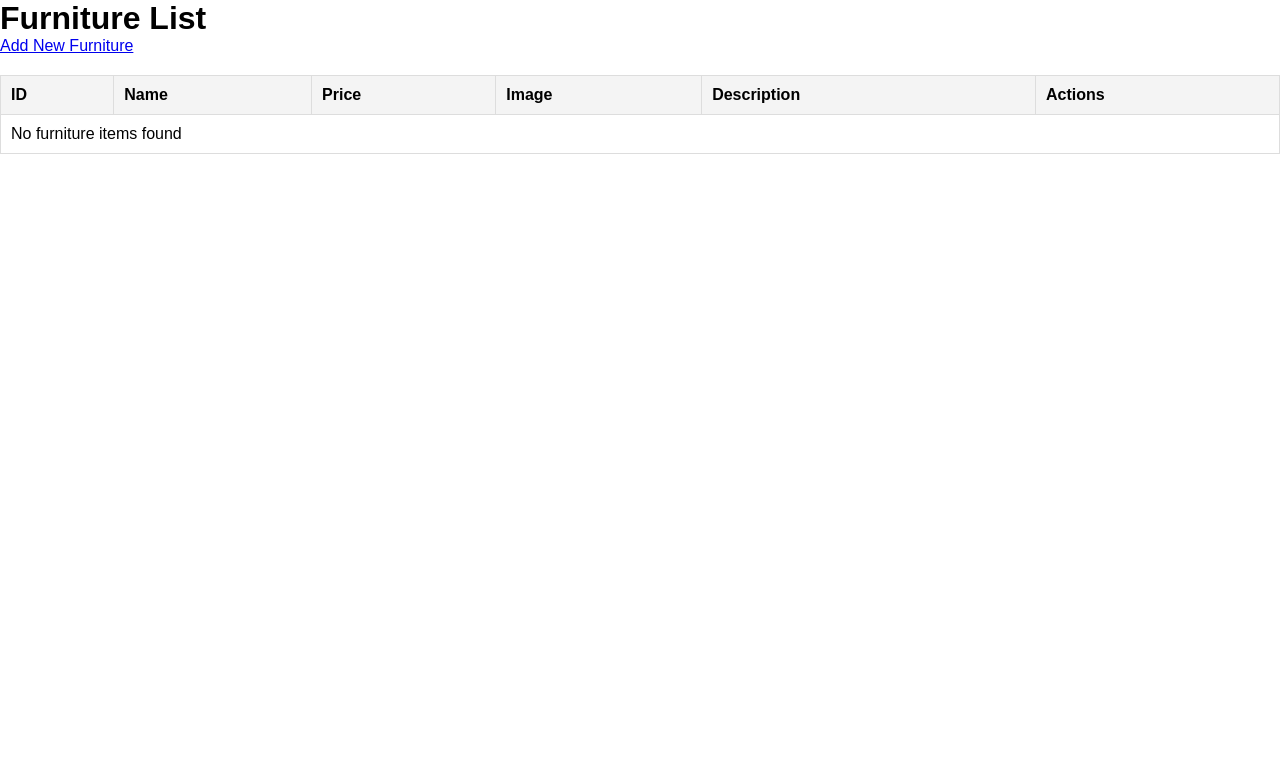
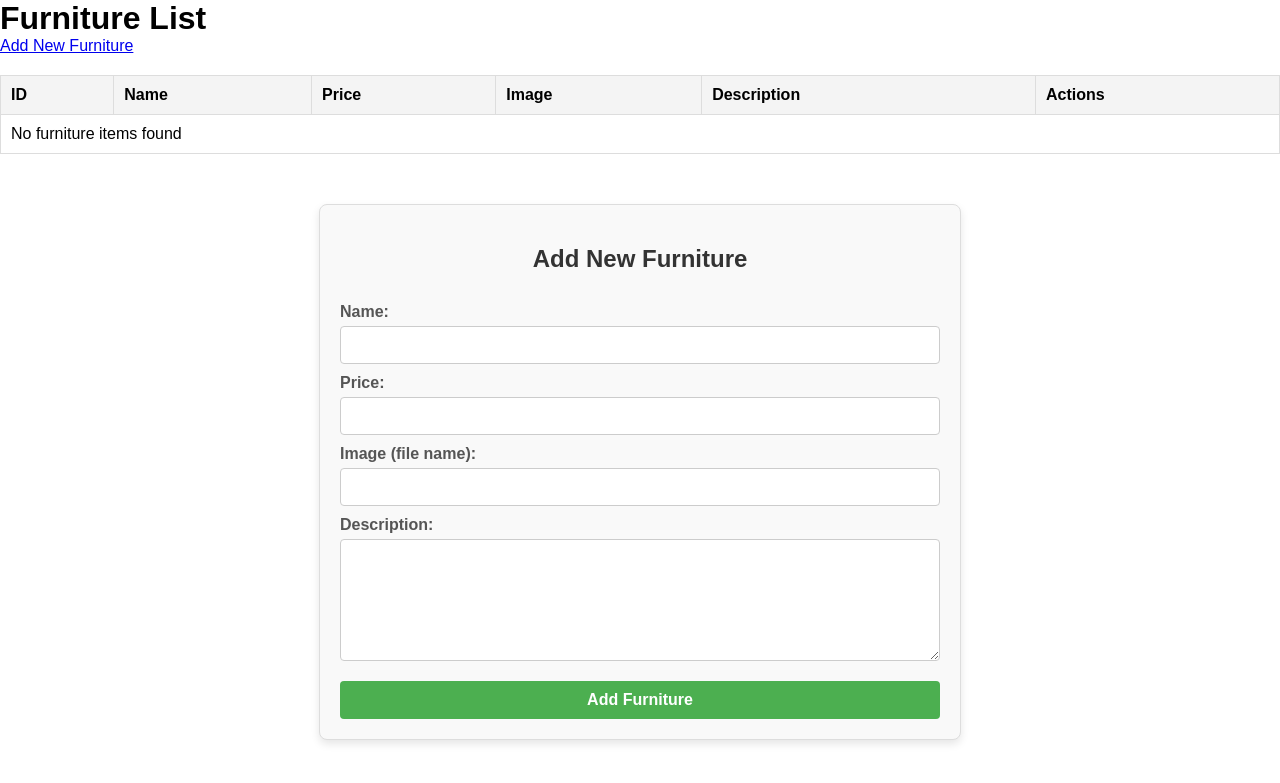
Before and after one commit to jasperalen07/furniflow, a PHP site: page / in a window 1280 px wide. Shown: the top 783 px of the page. Run offline with PHP 8.4, Linux system fonts and the light colour scheme; data that the repository does not hold is empty.

Commit message:
completed the add feauture and debugged by updating auto increrment in my admin

```diff
--- a/css/styles.css
+++ b/css/styles.css
@@ -50,3 +50,74 @@ p {
     color: #666;
     font-size: 1.2rem;
 }
+
+/* Forms  */
+
+/* General Form Styling */
+.add-furniture-section {
+    max-width: 600px; /* Limits the width of the form */
+    margin: 50px auto; /* Centers the form with space on top and bottom */
+    padding: 20px;
+    background-color: #f9f9f9; /* Light background for the form */
+    border: 1px solid #ddd; /* Subtle border */
+    border-radius: 8px; /* Rounded corners */
+    box-shadow: 0 4px 8px rgba(0, 0, 0, 0.1); /* Soft shadow */
+}
+
+.add-furniture-section h2 {
+    text-align: center;
+    margin-bottom: 20px;
+    font-size: 24px;
+    color: #333; /* Dark text for the heading */
+}
+
+/* Styling the Form Elements */
+.add-furniture-section form {
+    display: flex;
+    flex-direction: column; /* Stack elements vertically */
+}
+
+.add-furniture-section label {
+    margin-top: 10px;
+    font-weight: bold;
+    color: #555; /* Slightly darker text for labels */
+}
+
+.add-furniture-section input,
+.add-furniture-section textarea {
+    margin-top: 5px;
+    padding: 10px;
+    font-size: 14px;
+    border: 1px solid #ccc; /* Light border for inputs */
+    border-radius: 4px; /* Slight rounded corners */
+    outline: none;
+}
+
+.add-furniture-section input:focus,
+.add-furniture-section textarea:focus {
+    border-color: #4CAF50; /* Highlight border when focused */
+}
+
+/* Styling the Textarea */
+.add-furniture-section textarea {
+    resize: vertical; /* Allow vertical resizing only */
+    min-height: 100px;
+}
+
+/* Styling the Submit Button */
+.add-furniture-section button {
+    margin-top: 20px;
+    padding: 10px;
+    font-size: 16px;
+    font-weight: bold;
+    color: white;
+    background-color: #4CAF50; /* Green button */
+    border: none;
+    border-radius: 4px;
+    cursor: pointer;
+    transition: background-color 0.3s ease;
+}
+
+.add-furniture-section button:hover {
+    background-color: #388E3C; /* Darker green on hover */
+}
--- a/index.php
+++ b/index.php
@@ -1,16 +1,14 @@
 <?php
-// Make an include file to connec to the database
+// Include the database connection file
 include 'db.php';
 
 // Query to fetch data from furniture table
 $query = "SELECT * FROM `furniture`";
 $result = $conn->query($query);
 
-if(!$result){
+if (!$result) {
     die("Query failed: " . $conn->error);
 }
-
-
 ?>
 
 <!DOCTYPE html>
@@ -26,6 +24,7 @@ if(!$result){
         <h1>Furniture List</h1>
         <a href="add.php" class="btn">Add New Furniture</a>
 
+        <!-- Display Furniture Table -->
         <table>
             <thead>
                 <tr>
@@ -43,10 +42,10 @@ if(!$result){
                     while ($row = $result->fetch_assoc()) {
                         echo "<tr>";
                         echo "<td>" . $row['id'] . "</td>";
-                    echo "<td>" . $row['name'] . "</td>";
+                        echo "<td>" . htmlspecialchars($row['name']) . "</td>";
                         echo "<td>$" . number_format($row['price'], 2) . "</td>";
-                    echo "<td><img src='images/" . $row['image'] . "' alt='" . $row['name'] . "' width='150'></td>";
-                    echo "<td>" . $row['description'] . "</td>";
+                        echo "<td><img src='images/" . htmlspecialchars($row['image']) . "' alt='" . htmlspecialchars($row['name']) . "' width='150'></td>";
+                        echo "<td>" . htmlspecialchars($row['description']) . "</td>";
                         echo "<td>
                                 <a href='edit.php?id=" . $row['id'] . "' class='btn'>Edit</a> |
                                 <a href='delete.php?id=" . $row['id'] . "' class='btn' onclick='return confirm(\"Are you sure you want to delete this record?\");'>Delete</a>
@@ -57,6 +56,30 @@ if(!$result){
                     echo "<tr><td colspan='6'>No furniture items found</td></tr>";
                 }
                 ?>
+            </tbody>
+        </table>
+    </div>
 
+    <!-- Add New Furniture Form -->
+    <section class="add-furniture-section">
+        <h2>Add New Furniture</h2>
+        <form action="add.php" method="POST">
+            <label for="name">Name:</label>
+            <input type="text" name="name" id="name" required>
 
-            </tbody>
+            <label for="price">Price:</label>
+            <input type="text" name="price" id="price" required>
+
+            <label for="image">Image (file name):</label>
+            <input type="text" name="image" id="image" required>
+
+            <label for="description">Description:</label>
+            <textarea name="description" id="description" required></textarea>
+
+            <button type="submit" class="btn">Add Furniture</button>
+        </form>
+    </section>
+
+    <script src="script/app.js"></script>
+</body>
+</html>
```
Also changed, not shown: add.php (+14 -15 lines), images/bed.jpg (added), images/bunk-bed.jpg (added), images/chair.jpg (added). Lines whose indentation alone changed are shown as unchanged.
